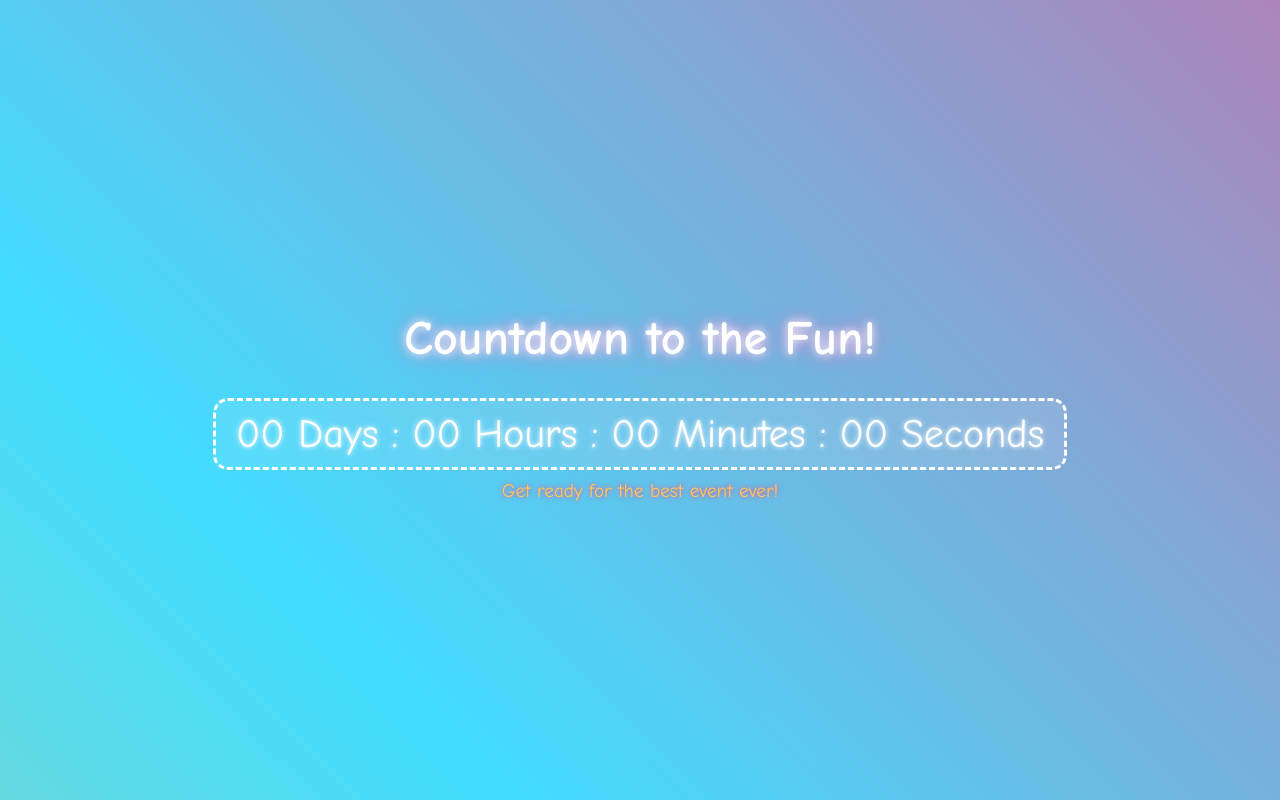
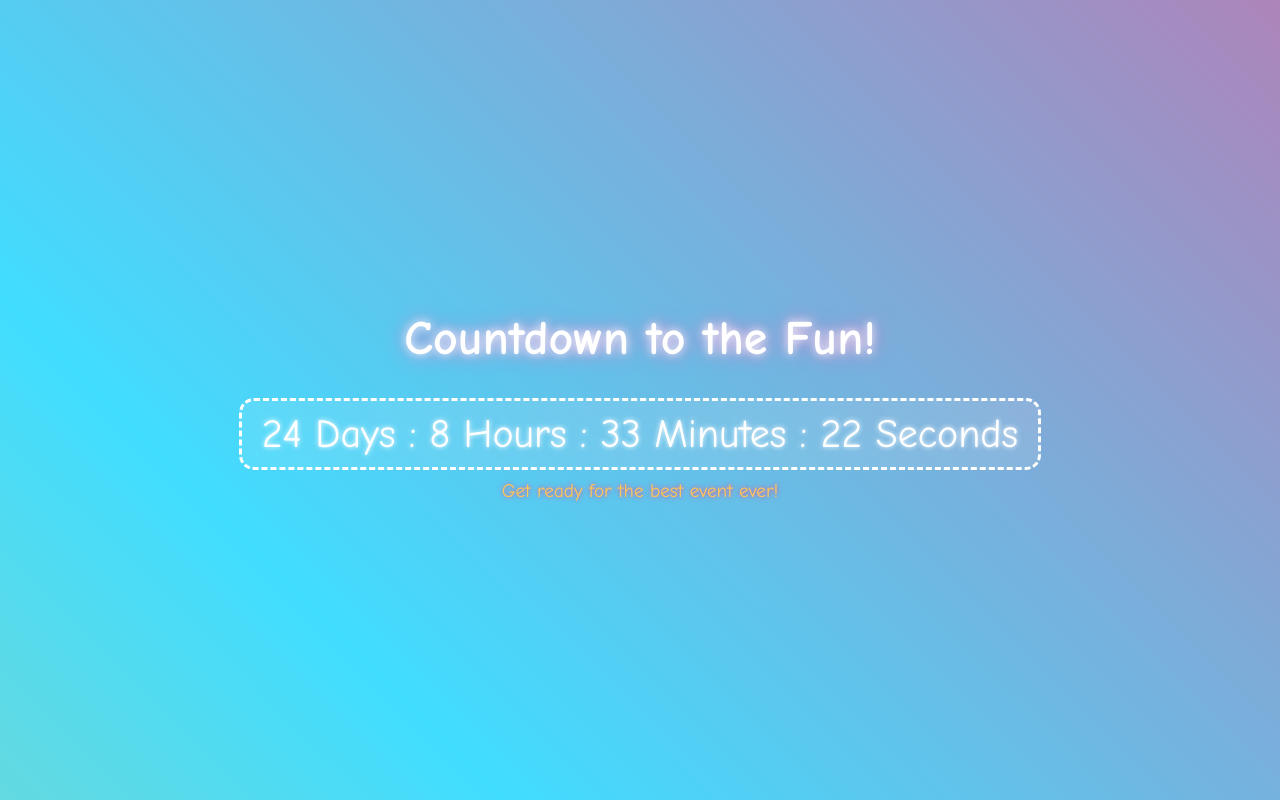
Before and after one commit to akulsaju/2025countdown, a plain HTML site: page index.html in a window 1280 px wide. Drawn offline with Linux system fonts and the light colour scheme.

Commit message:
Update index.html

```diff
--- a/index.html
+++ b/index.html
@@ -3,7 +3,7 @@
 <head>
     <meta charset="UTF-8">
     <meta name="viewport" content="width=device-width, initial-scale=1.0">
-    <title>Colorful Countdown</title>
+    <title>Dynamic Countdown</title>
     <style>
         body {
             margin: 0;
@@ -56,5 +56,32 @@
         <div id="countdown">00 Days : 00 Hours : 00 Minutes : 00 Seconds</div>
         <p>Get ready for the best event ever!</p>
     </div>
+
+    <script>
+        // Set the date for the countdown
+        const eventDate = new Date("December 31, 2024 23:59:59").getTime();
+
+        // Update the countdown every second
+        const timer = setInterval(() => {
+            const now = new Date().getTime();
+            const timeLeft = eventDate - now;
+
+            if (timeLeft >= 0) {
+                // Time calculations
+                const days = Math.floor(timeLeft / (1000 * 60 * 60 * 24));
+                const hours = Math.floor((timeLeft % (1000 * 60 * 60 * 24)) / (1000 * 60 * 60));
+                const minutes = Math.floor((timeLeft % (1000 * 60 * 60)) / (1000 * 60));
+                const seconds = Math.floor((timeLeft % (1000 * 60)) / 1000);
+
+                // Display the result
+                document.getElementById("countdown").innerHTML =
+                    `${days} Days : ${hours} Hours : ${minutes} Minutes : ${seconds} Seconds`;
+            } else {
+                // If the countdown is finished
+                clearInterval(timer);
+                document.getElementById("countdown").innerHTML = "The fun has begun!";
+            }
+        }, 1000);
+    </script>
 </body>
 </html>
```
